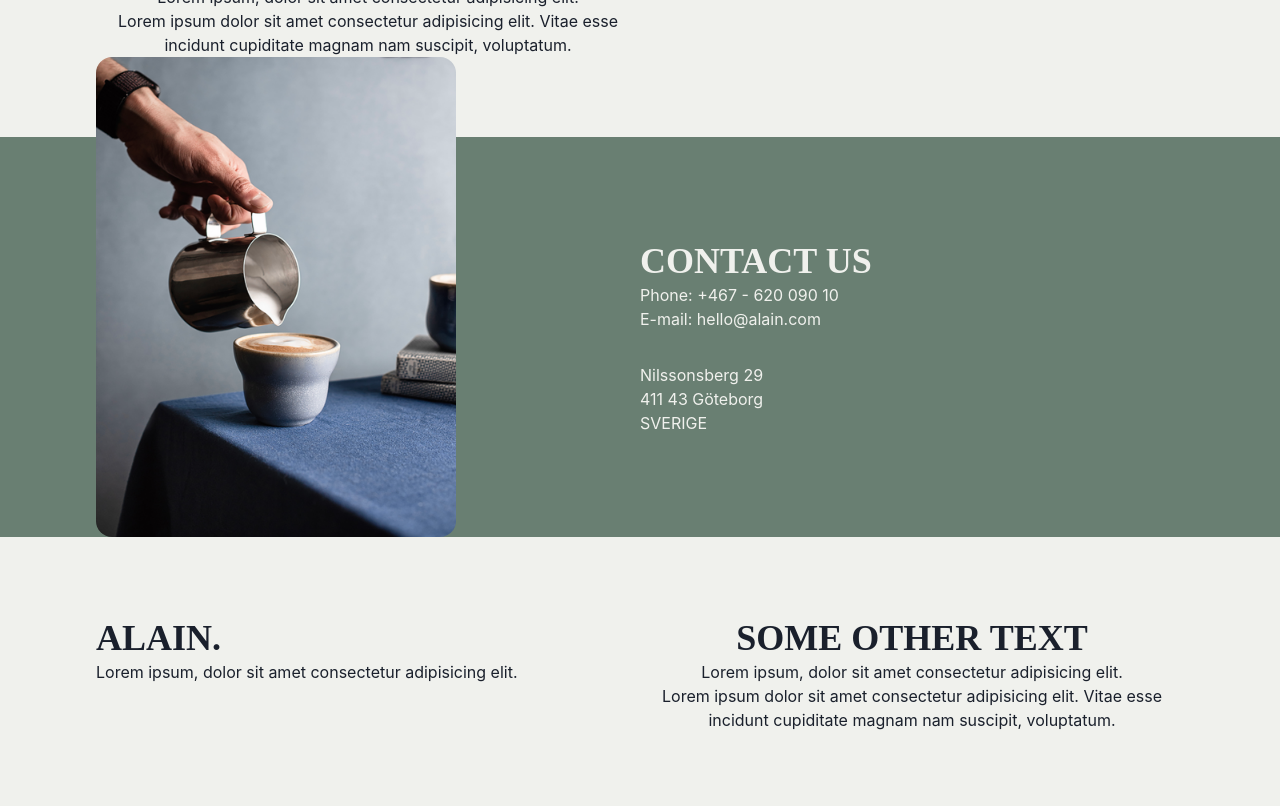
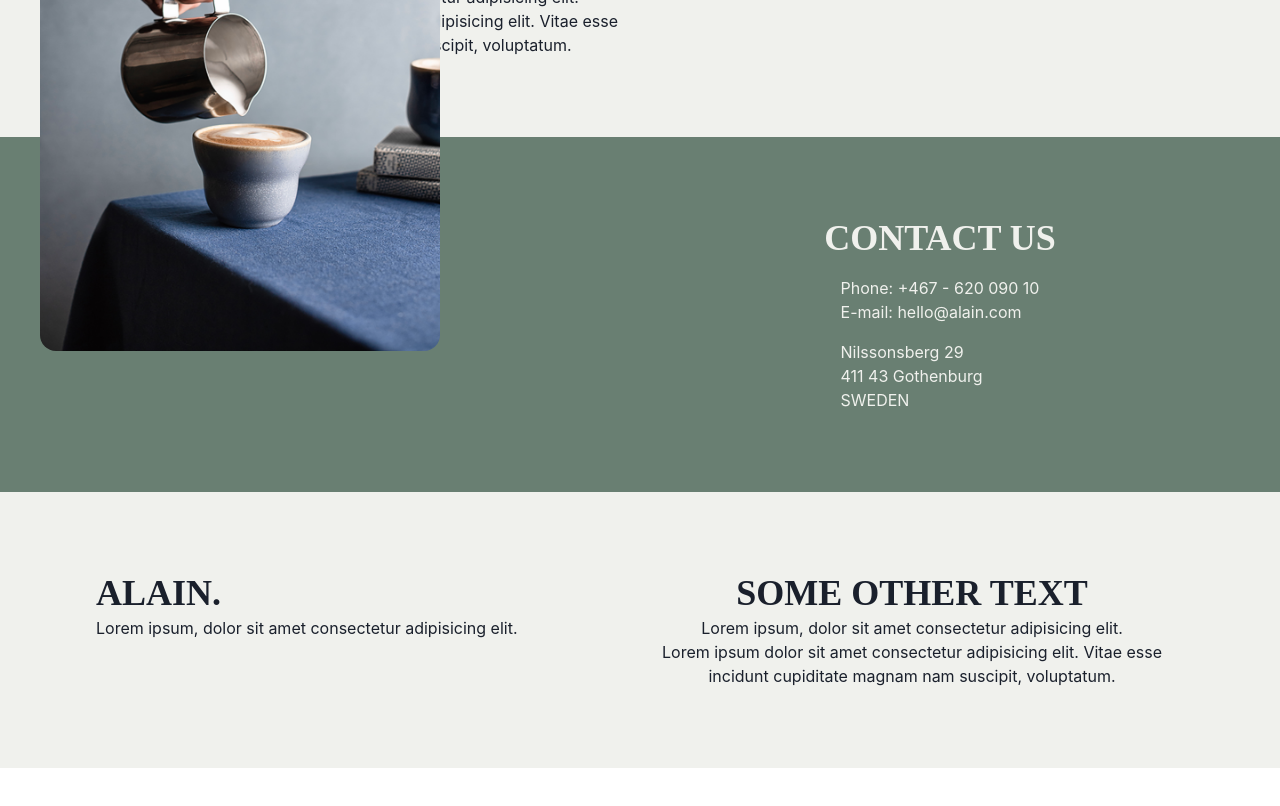
Before and after one commit to jennifertechel/alain, a React (Vite) app: page / in a window 1280 px wide. Shown: the part 1940-2746 px from the top of the page. After the commit the page ends 2708 px from the top, so only its background shows below. Built offline with nearby package versions, Linux system fonts and the light colour scheme; a web font is replaced by a local one.

Commit message:
add image and content

```diff
--- a/src/components/Contact.tsx
+++ b/src/components/Contact.tsx
@@ -1,30 +1,48 @@
-import { Box, Button, Flex, Heading, Image, Text } from "@chakra-ui/react";
+import { Box, Flex, Heading, Image, Text } from "@chakra-ui/react";
 
 function Contact() {
   return (
     <Flex
       w='full'
-      height='400px'
       bg='brand.300'
-      px={24}
+      px={{ base: 4, md: 10, lg: 24 }}
       py={20}
       pos='relative'
       justifyContent='center'
+      flexDir={{ base: "column", md: "row" }}
       alignItems='center'
     >
-      <Box w='50%'>
-        <Box pos='absolute' top='-5rem'>
-          <Image src='/assets/coffee-pour.jpeg' w='40%' borderRadius={16} />
+      <Box w={{ base: "100%", md: "50%" }}>
+        <Box
+          pos='absolute'
+          top={{ base: "-12rem", md: "-20rem" }}
+          left={{ base: "7.5rem", md: 10, lg: 24 }}
+        >
+          <Image
+            src='/assets/coffee-pour.jpeg'
+            w={{ base: "400px", lg: "473px" }}
+            borderRadius={16}
+          />
         </Box>
       </Box>
-      <Box w='50%' textAlign='left' color='brand.400'>
+      <Flex
+        w={{ base: "100%", md: "50%" }}
+        color='brand.400'
+        flexDir={"column"}
+        justifyContent={"center"}
+        alignItems={"center"}
+        textAlign={{ base: "center", md: "left" }}
+        mt={{ base: "300px", md: 0 }}
+      >
         <Heading>CONTACT US</Heading>
-        <Text>Phone: +467 - 620 090 10</Text>
-        <Text pb={8}>E-mail: hello@alain.com</Text>
-        <Text>Nilssonsberg 29</Text>
-        <Text>411 43 Göteborg</Text>
-        <Text>SVERIGE</Text>
-      </Box>
+        <Box pt={4}>
+          <Text>Phone: +467 - 620 090 10</Text>
+          <Text pb={4}>E-mail: hello@alain.com</Text>
+          <Text>Nilssonsberg 29</Text>
+          <Text>411 43 Gothenburg</Text>
+          <Text>SWEDEN</Text>
+        </Box>
+      </Flex>
     </Flex>
   );
 }
```
